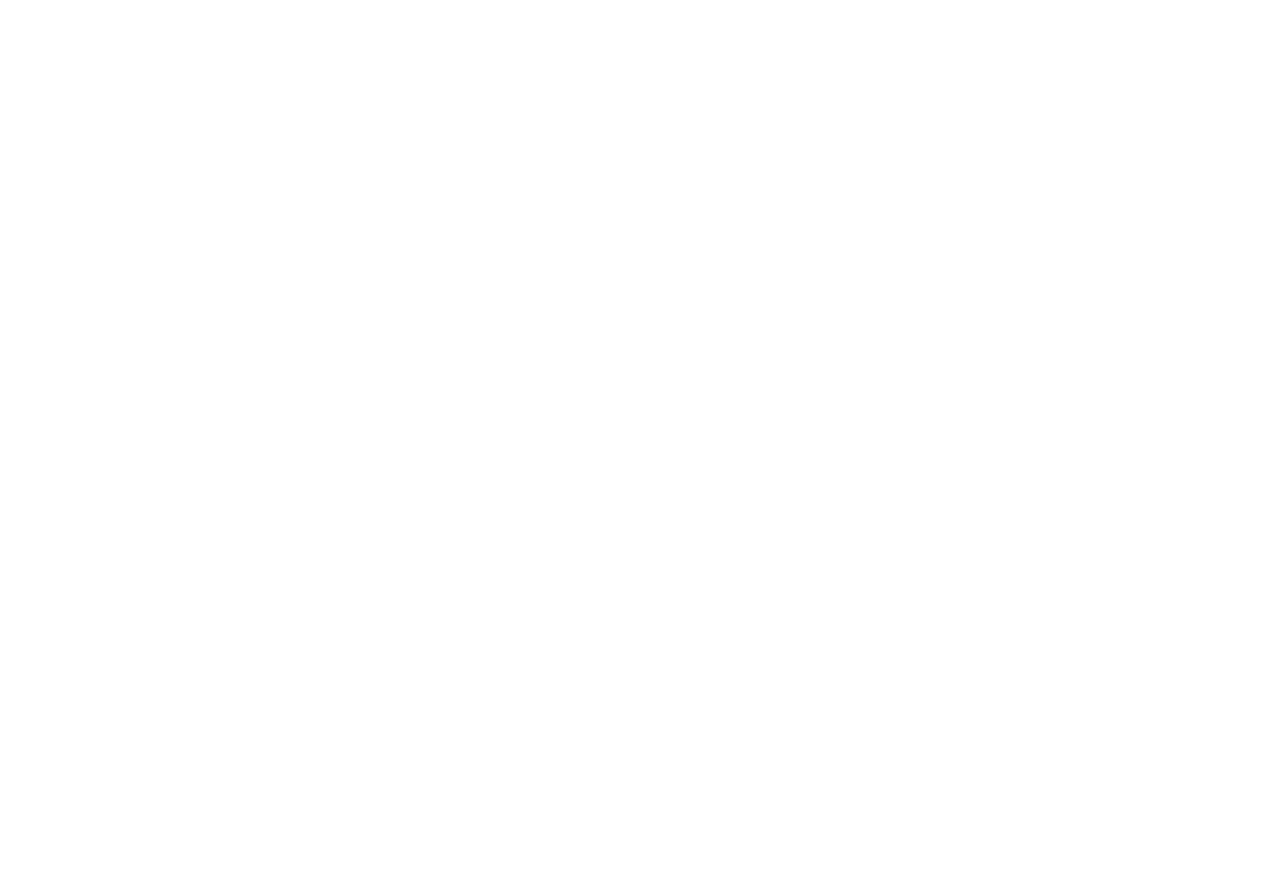
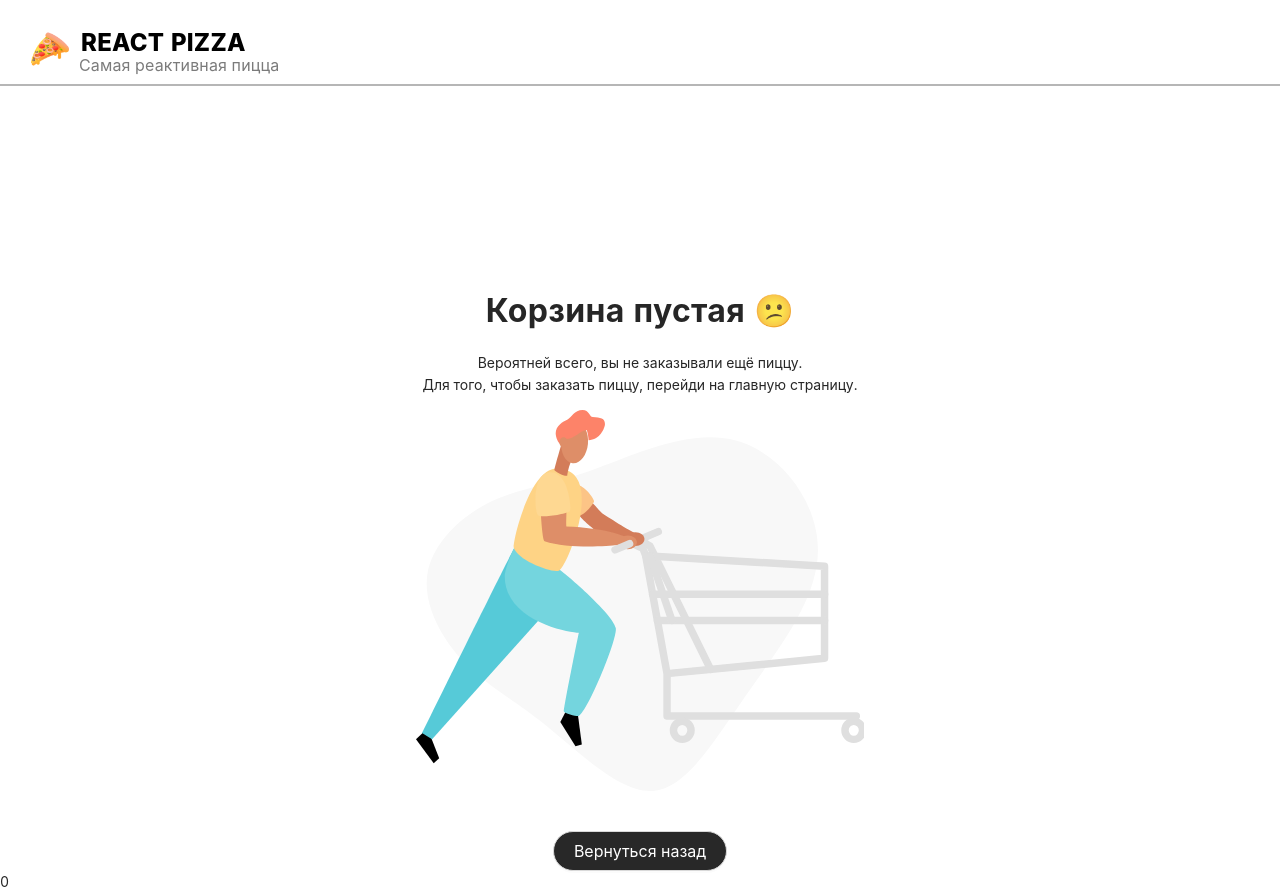
Before and after one commit to EditaTonoyan/ReactPizza, a React (Create React App) app: page /chart in a window 1280 px wide. Before the commit the page ends 800 px from the top, so only its background shows below. Built offline with nearby package versions, Linux system fonts and the light colour scheme.

Commit message:
react pizza

```diff
--- a/src/App.js
+++ b/src/App.js
@@ -1,7 +1,6 @@
 import "./App.css";
 import AllPizzas from "./components/Header";
-import OrderedList from "./components/OrderedList";
-import EmptyChart from "./components/EmptyChart";
+import Chart from "./components/Chart";
 import { Route, Switch } from "react-router-dom";
 
 function App() {
@@ -11,11 +10,8 @@
         <Route exact path="/">
           <AllPizzas />
         </Route>
-        <Route exact path="/ordered">
-          <OrderedList />
-        </Route>
-        <Route exact path="/empty">
-          <EmptyChart />
+        <Route exact path="/chart">
+          <Chart />
         </Route>
       </Switch>
     </div>
--- /dev/null
+++ b/src/components/Chart/index.jsx
@@ -0,0 +1,16 @@
+import EmptyChart from "../EmptyChart";
+import OrderedList from "../OrderedList";
+import { useSelector } from "react-redux";
+
+const Chart = () => {
+  const orderedPrcie = useSelector((state) => state.pizzasListState.orderedPrcie);
+
+  return (
+    <div>
+      {!orderedPrcie && <EmptyChart />}
+      {orderedPrcie && <OrderedList />}
+    </div>
+  );
+};
+
+export default Chart;
--- a/src/components/Header/index.jsx
+++ b/src/components/Header/index.jsx
@@ -33,7 +33,7 @@
           </div>
           <h4 style={styles.H4}>Самая реактивная пицца</h4>
         </div>
-        <Link to={orderedCount ? "/ordered" : "/empty"}>
+        <Link to="/chart">
           <div style={styles.PriceAndCount}>
             <div>
               <button style={styles.LinkLeft}>
--- a/src/components/OrderedList/index.jsx
+++ b/src/components/OrderedList/index.jsx
@@ -5,6 +5,7 @@
 import { Link } from "react-router-dom";
 import piceOfPizza from "../../assets/icons/piceOfPizza.png";
 import trash from "../../assets/icons/trash.svg";
+import EmptyChart from "../EmptyChart";
 
 const OrderedList = () => {
   const pizzas = useSelector((state) => state.pizzasListState.pizzas);
@@ -28,6 +29,8 @@
 
   return (
     <div>
+      {!orderedPrcie && <EmptyChart />}
+
       <div>
         <div style={styles.Button}>
           <Link to="/">
--- a/src/store/reducers/pizzasListReducer.js
+++ b/src/store/reducers/pizzasListReducer.js
@@ -43,7 +43,6 @@
       const { name, value } = action.target;
       if (typeof state.ordered[name] !== "undefined") {
         if (state.ordered[name].hasOwnProperty("count")) {
-          // console.log(state.ordered[name].count, " = count");
           state.orderedCount = state.orderedCount - state.ordered[name].count;
           console.log(state.ordered[name].price);
           state.orderedPrcie =
--- a/src/styles.js
+++ b/src/styles.js
@@ -338,8 +338,6 @@
   borderLeft: "2px solid rgb(182, 182, 182)",
   height: "20px",
   position: "absolute",
-  // marginLeft: "-3px",
-  // top: "0",
 };
 
 export const styles = {
```
